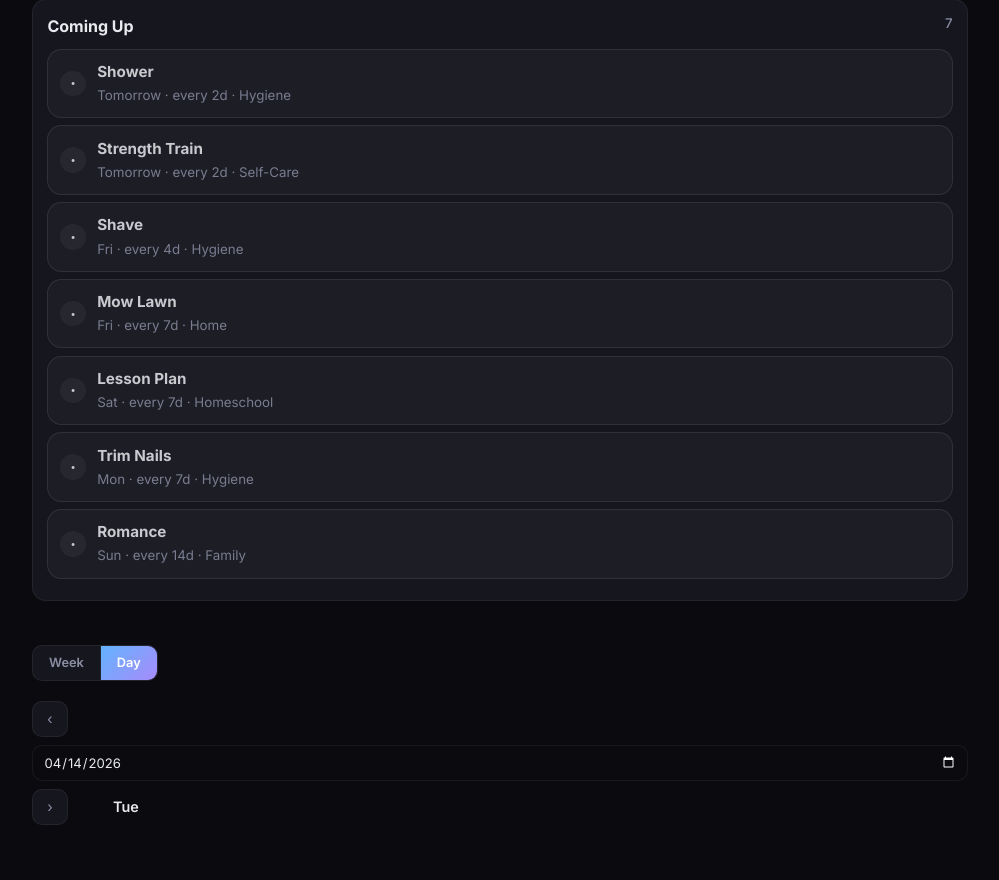
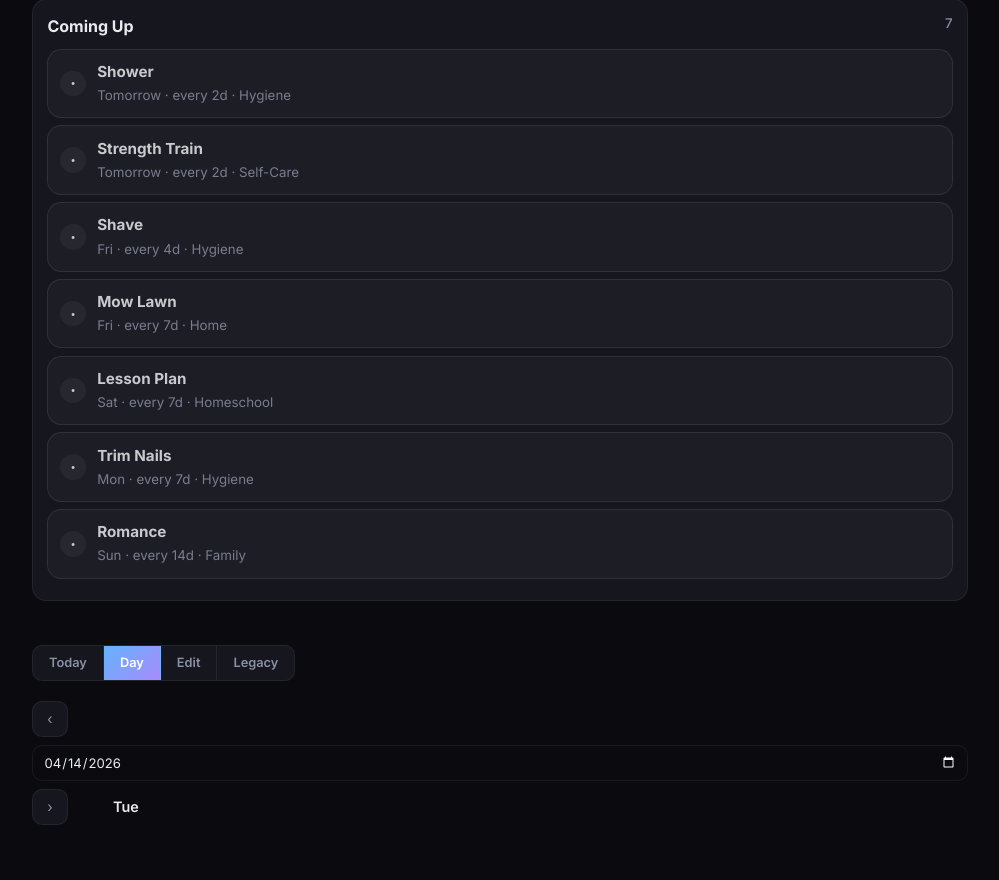
Before and after one commit to Starvard/life-manager, a Flask app: page /cards/day in a window 1280 px wide. Shown: the part 3358-4238 px from the top of the page, without its empty margins (220-1219 px from the left). Run offline with Flask 3, Linux system fonts and the light colour scheme; some libraries are stand-ins or nearby versions.

Commit message:
Add edit and legacy tabs to day cards page

```diff
--- a/templates/cards_day.html
+++ b/templates/cards_day.html
@@ -8,8 +8,10 @@
 </div>
 
 <div class="view-toggle">
-    <a href="{{ url_for('cards_page', week=cards_week_for_toggle) }}" class="view-toggle-btn">Week</a>
+    <a href="{{ url_for('cards_page', week=cards_week_for_toggle) }}" class="view-toggle-btn">Today</a>
     <a href="{{ url_for('cards_day_page', date=selected_date) }}" class="view-toggle-btn active">Day</a>
+    <a href="{{ url_for('routines_page') }}" class="view-toggle-btn">Edit</a>
+    <a href="{{ url_for('cards_day_page', date=selected_date, legacy=1) }}" class="view-toggle-btn">Legacy</a>
 </div>
 
 <div class="picker">
```
